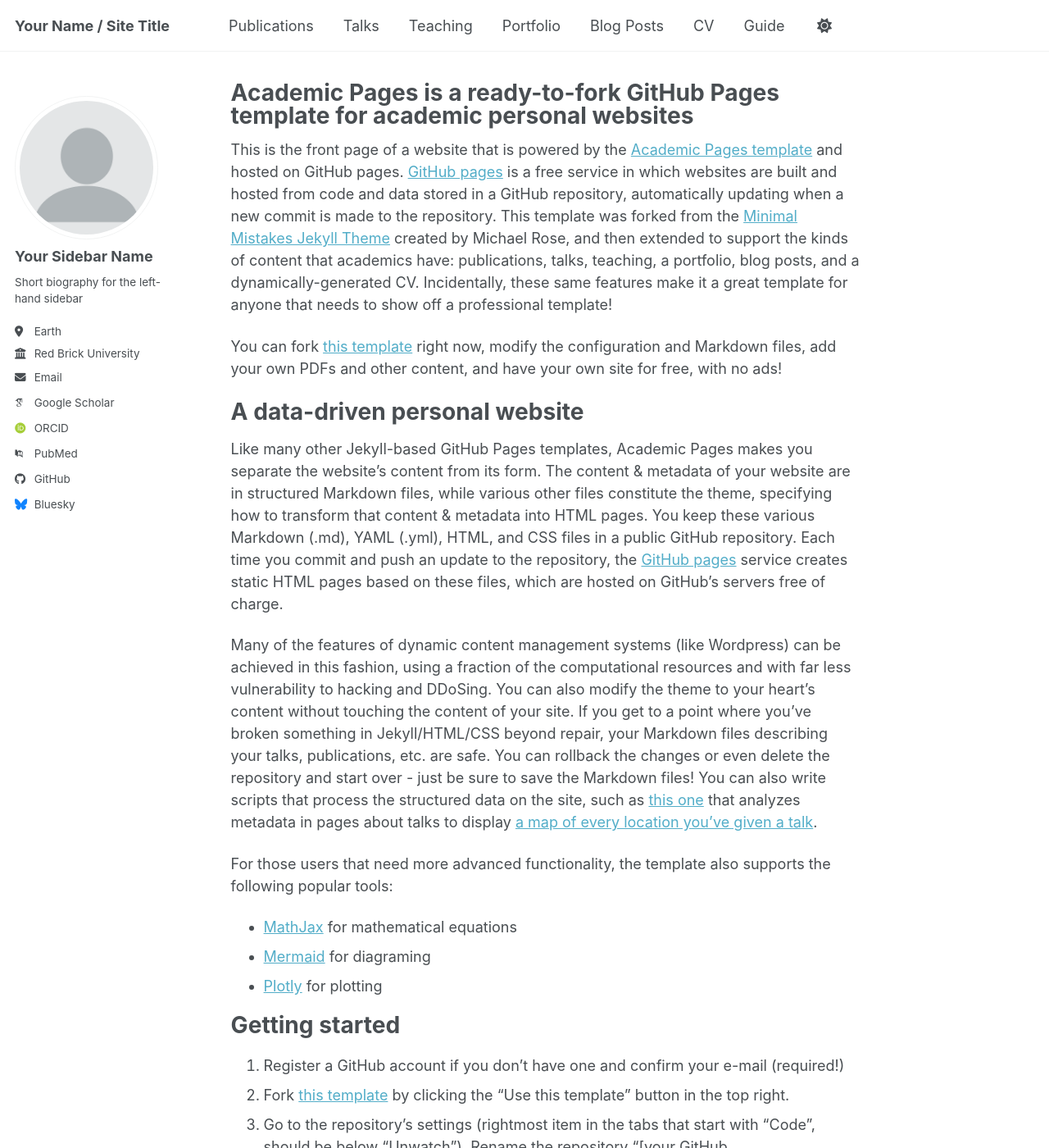
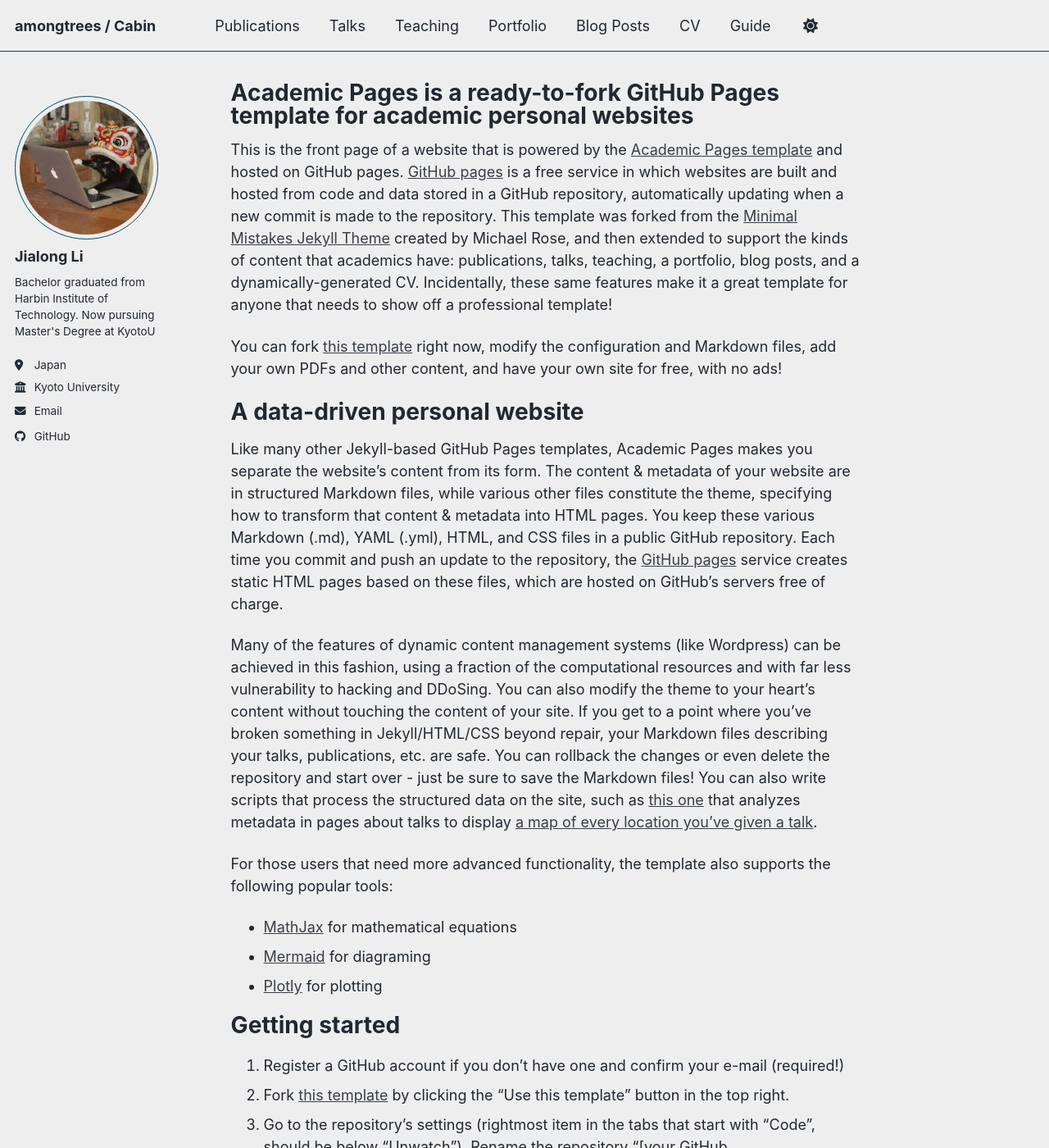
Before and after one commit to amongtrees/amongtrees.github.io, a Jekyll site: the page built from _pages/about.md, in a window 1280 px wide and 1400 px high. Shown: the whole window at 82% size. Built offline with Jekyll 4.4.1, drawn with Linux system fonts in a browser that asks for light colours; some web fonts are replaced; a script bundle is joined from its source files by our own code; library files that are not in the unit come from our copies; some of the changed text lies outside the part shown.

Commit message:
initial changes

```diff
--- a/_config.yml
+++ b/_config.yml
@@ -8,12 +8,12 @@
 
 # Basic Site Settings
 locale                   : "en-US"
-site_theme               : "default" # the available themes options are "default", "air", "sunrise", "mint", "dirt" and "contrast"
-title                    : "Your Name / Site Title"
+site_theme               : "air" # the available themes options are "default", "air", "sunrise", "mint", "dirt" and "contrast"
+title                    : "amongtrees / Cabin"
 title_separator          : "-"
-name                     : &name "Your Name"
-description              : &description "Your Name's academic portfolio"   # Update this with a general description of your site, this is the default if not overridden by a page
-url                      : https://academicpages.github.io # The base hostname & protocol for your site e.g. "https://[your GitHub username].github.io",
+name                     : &name "Jialong Li"
+description              : &description "Jialong Li's academic portfolio"   # Update this with a general description of your site, this is the default if not overridden by a page
+url                      : https://amongtrees.github.io # The base hostname & protocol for your site e.g. "https://[your GitHub username].github.io",
                                                            # or if you already have some other page hosted on Github then use "https://[your GitHub username].github.io/[Your Repo Name]"
 baseurl                  : "" # the subpath of your site, e.g. "/blog"
 repository               : "academicpages/academicpages.github.io"
@@ -24,24 +24,24 @@
 author:
   # Biographic information
   avatar           : "profile.png"
-  name             : "Your Sidebar Name"
+  name             : "Jialong Li"
   pronouns         : # example: "she/her"
-  bio              : "Short biography for the left-hand sidebar"
-  location         : "Earth"
-  employer         : "Red Brick University"
+  bio              : "Bachelor graduated from Harbin Institute of Technology. Now pursuing Master's Degree at KyotoU"
+  location         : "Japan"
+  employer         : "Kyoto University"
   uri              : # URL
-  email            : "none@example.org"
+  email            : "dralee7424@gmail.com"
 
   # Academic websites
   academia         : # URL
   arxiv            : # URL - Update with the correct link to your profile
-  googlescholar    : "https://scholar.google.com/citations?user=PS_CX0AAAAAJ"
+  googlescholar    : # URL
   inspire-hep      : # URL
   impactstory      : # URL
-  orcid            : "https://orcid.org/yourorcidurl"
+  orcid            : # URL
   semantic         : # URL
   ssrn             : # URL
-  pubmed           : "https://www.ncbi.nlm.nih.gov/pubmed/?term=john+snow"
+  pubmed           : # URL
   researchgate     : # URL
   scopus           : # URL
   zotero           : # URL
@@ -51,13 +51,13 @@
   bitbucket        : # Username - Update with your username on the site
   codepen          : # Username
   dribbble         : # Username
-  github           : "academicpages"
+  github           : "amongtrees"
   kaggle           : # Username
   stackoverflow    : # User number or user number and name (i.e., use "1" or "1/jeff-atwood")
 
   # Social media
   artstation       : # Username
-  bluesky          : "bsky.app" # Replace this with you Bluesky username
+  bluesky          : # Username # Replace this with you Bluesky username
   facebook         : # Username
   flickr           : # Username
   foursquare       : # Username
```
Also changed, not shown: images/profile.png.
